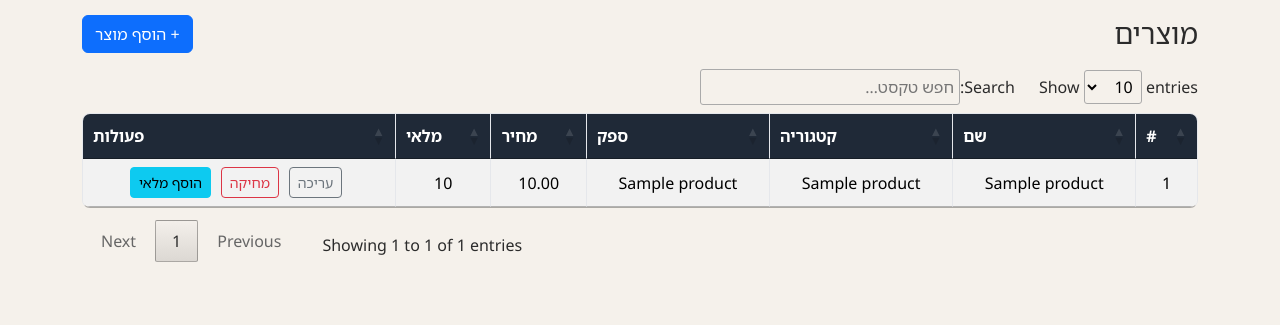
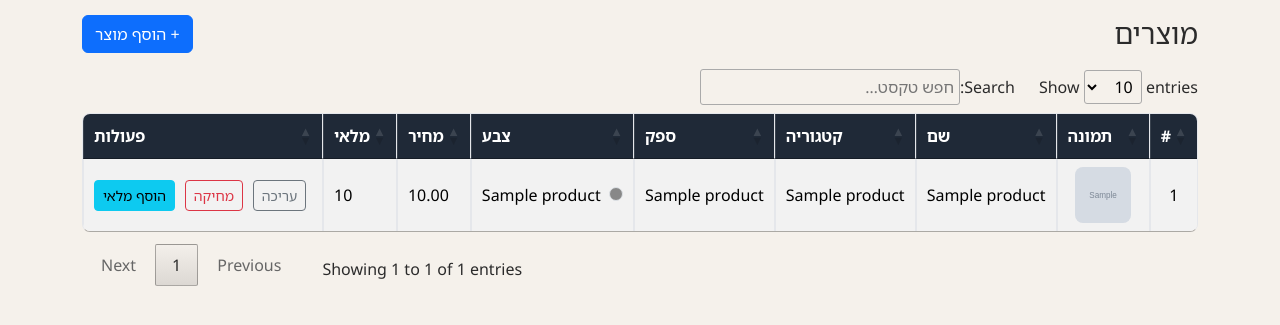
Before and after one commit to Topaz2205/new-changes-, a Flask app: template app/templates/inventory/products/product.html in a window 1280 px wide. Shown: the part 57-382 px from the top of the page. Run offline with Flask 3, Linux system fonts and the light colour scheme; the template is opened without the code that fills it: most values are stand-ins (such as "Sample title", 1, 10 or a date in 2020); grey boxes marked "Sample" are stand-in pictures; parts of the project's set-up code (start-up, migrations or seed data) failed here and were passed over; some libraries are stand-ins or nearby versions.

Commit message:
Update product.html

```diff
--- a/app/templates/inventory/products/product.html
+++ b/app/templates/inventory/products/product.html
@@ -1,21 +1,22 @@
 {% extends "base.html" %}
 {% block title %}מוצרים{% endblock %}
 {% block content %}
-
 <div class="d-flex justify-content-between align-items-center mb-3">
   <h1 class="h3 m-0">מוצרים</h1>
   <a class="btn btn-primary" href="{{ url_for('product_routes.add_product_form') }}">+ הוסף מוצר</a>
 </div>
 
-<table id="productsTable" class="table table-striped table-hover align-middle js-datatable table-st" id="...">
+<table id="productsTable" class="table table-striped table-hover table-bordered align-middle js-datatable table-st">
   <thead>
     <tr>
       <th>#</th>
+      <th class="col-thumb">תמונה</th>
       <th>שם</th>
       <th>קטגוריה</th>
       <th>ספק</th>
-      <th>מחיר</th>
-      <th>מלאי</th>
+      <th>צבע</th>
+      <th class="text-end">מחיר</th>
+      <th class="text-end">מלאי</th>
       <th class="text-nowrap">פעולות</th>
     </tr>
   </thead>
@@ -23,11 +24,39 @@
     {% for p in products %}
       <tr>
         <td>{{ p.id }}</td>
+
+        <td class="col-thumb">
+          {% if p.image_url %}
+            <img class="prod-thumb"
+                 src="{{ p.image_url }}"
+                 alt="תמונה - {{ p.name }}"
+                 loading="lazy"
+                 data-image-preview="{{ p.image_url }}">
+          {% else %}
+            <div class="prod-thumb-fallback">אין תמונה</div>
+          {% endif %}
+        </td>
+
         <td>{{ p.name }}</td>
         <td>{{ p.category_name }}</td>
         <td>{{ p.supplier_name }}</td>
-        <td>{{ "%.2f"|format(p.unit_price) }}</td>
-        <td>{{ p.units_in_stock }}</td>
+
+        <td>
+          {% if p.color_hex %}
+            <span class="d-inline-block rounded-circle border"
+                  style="width:14px;height:14px;background-color: {{ p.color_hex }};"
+                  title="{{ p.color_name }}"></span>
+            <span class="ms-1">{{ p.color_name }}</span>
+          {% else %}
+            <span class="text-muted">—</span>
+          {% endif %}
+        </td>
+
+        <td class="text-end">
+          {% if p.unit_price is not none %}{{ "%.2f"|format(p.unit_price) }}{% else %}—{% endif %}
+        </td>
+        <td class="text-end">{{ p.units_in_stock }}</td>
+
         <td class="text-nowrap table-actions">
           <a class="btn btn-sm btn-outline-secondary"
              href="{{ url_for('product_routes.edit_product_form', id=p.id) }}">עריכה</a>
```
Lines whose indentation alone changed are shown as unchanged.
